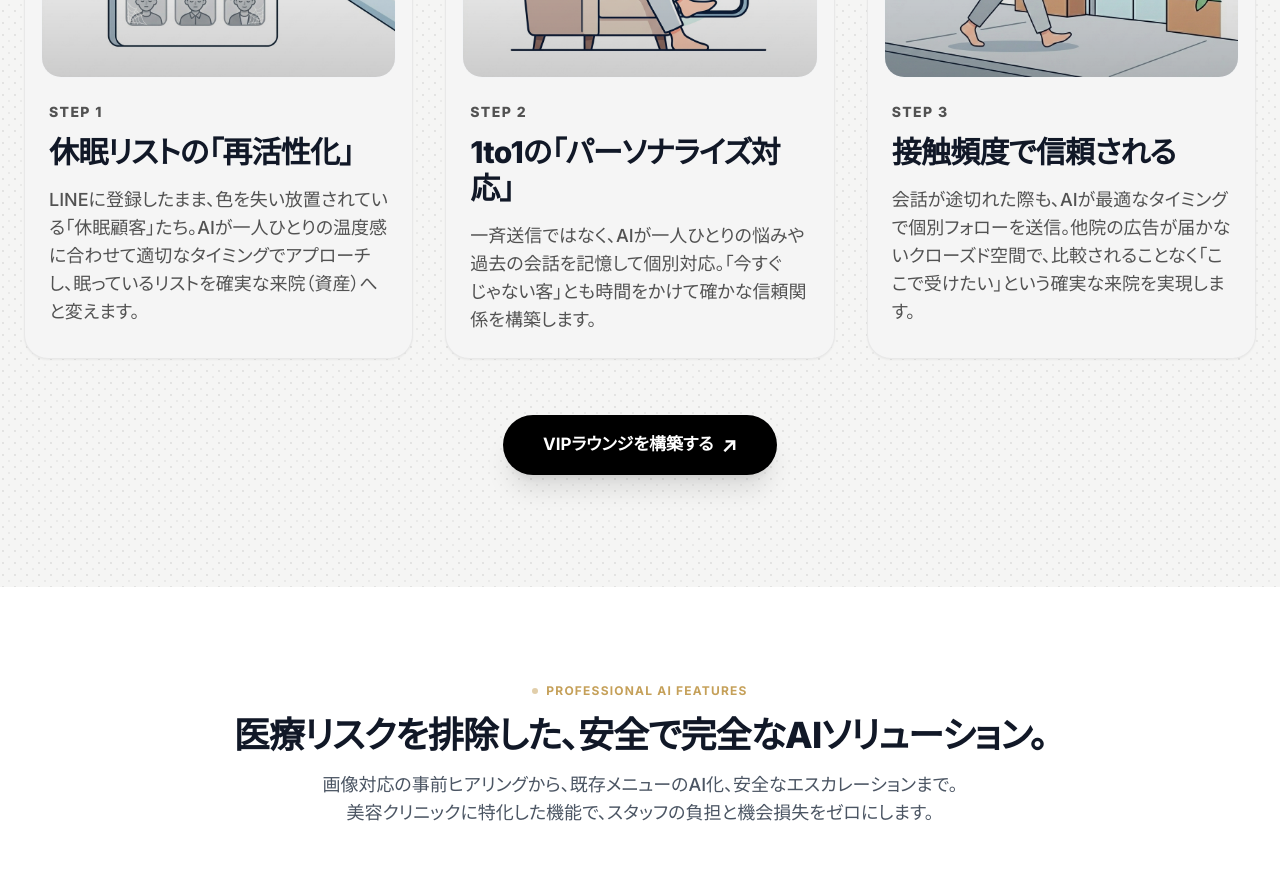
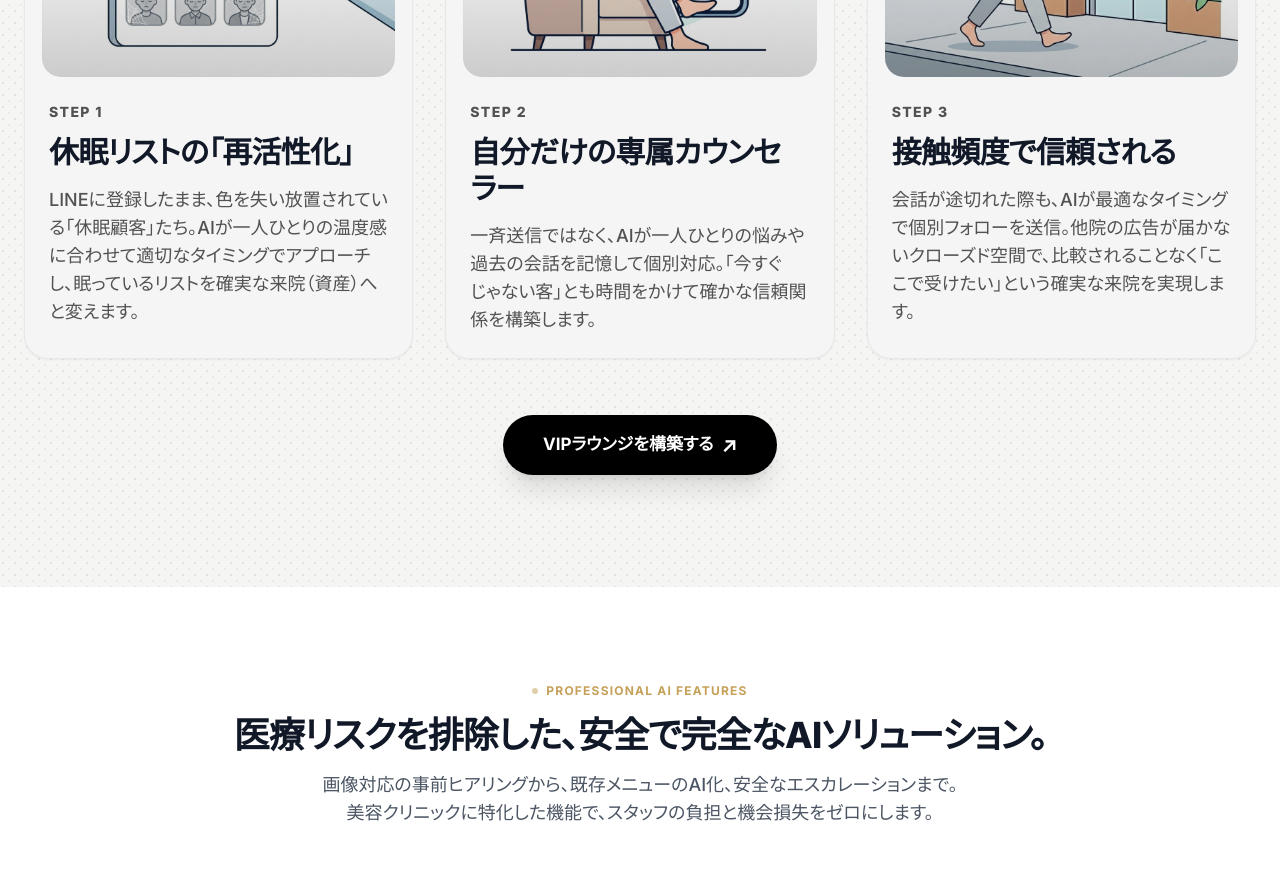
Before and after one commit to mikamishunpei/quicka-sdr-lp, a React (Vite) app: page /clinic in a window 1280 px wide. Shown: the part 2940-3829 px from the top of the page. Built offline with nearby package versions, Linux system fonts and the light colour scheme.

Commit message:
feat: Update Step 2 title to '自分だけの専属カウンセラー'

```diff
--- a/src/components/clinic/ClinicSolution.tsx
+++ b/src/components/clinic/ClinicSolution.tsx
@@ -37,7 +37,7 @@ export function ClinicSolution() {
           imageSrc: "/step_1_invitation.png"
         },
         {
-          title: "1to1の「パーソナライズ対応」",
+          title: "自分だけの専属カウンセラー",
           description: "一斉送信ではなく、AIが一人ひとりの悩みや過去の会話を記憶して個別対応。「今すぐじゃない客」とも時間をかけて確かな信頼関係を構築します。",
           icon: <MessageCircle className="w-6 h-6" />,
           imageSrc: "/step_2_ai_concierge.png"
```
